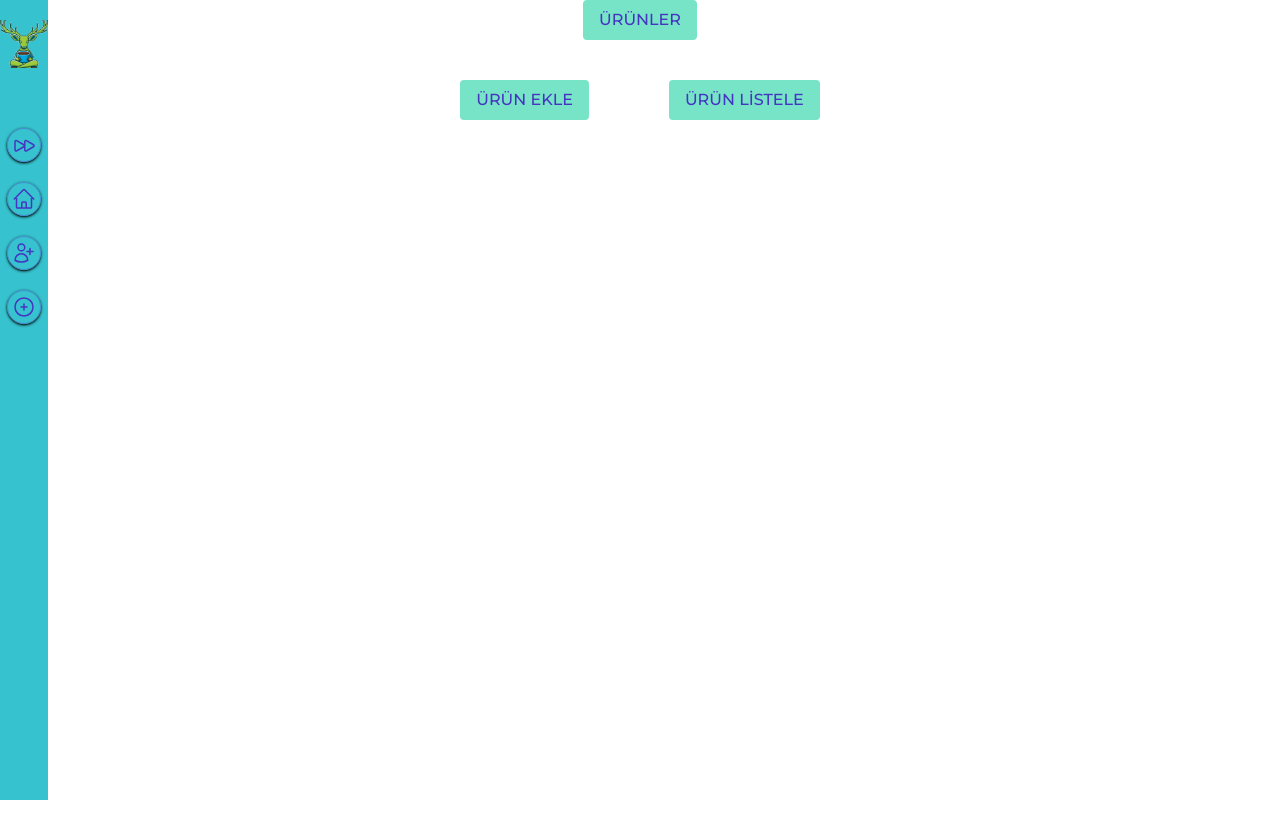
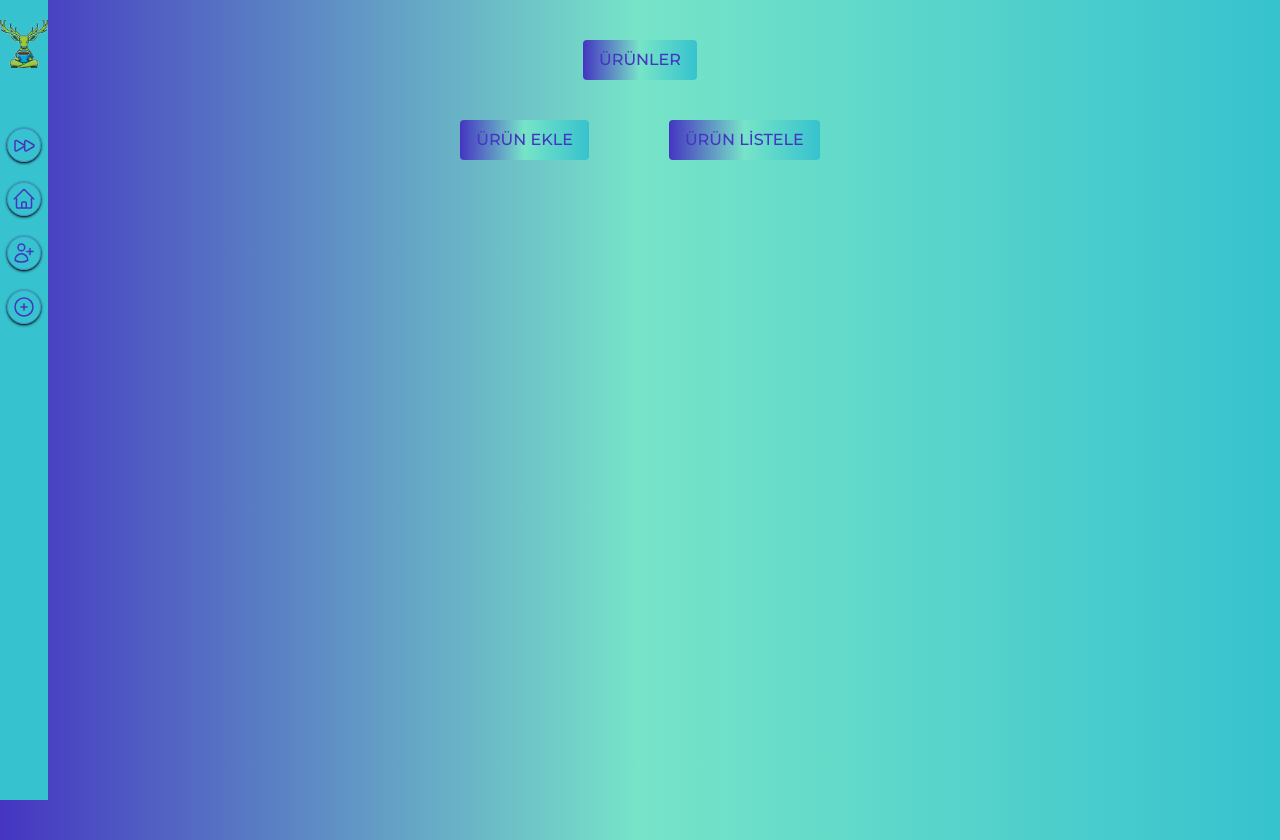
Before and after one commit to ekobis/ekobis-fe, a React (Vite) app in the folder ekobis/: page /urun in a window 1280 px wide. Before the commit the page ends 800 px from the top, so only its background shows below. Built offline with nearby package versions, Linux system fonts and the light colour scheme.

Commit message:
style added

```diff
--- a/ekobis/src/App.jsx
+++ b/ekobis/src/App.jsx
@@ -6,7 +6,7 @@ import SideRoutes from "./components/route/SideRoutes";
 export default function App() {
   return (
     <>
-    <div className="flex flex-row">
+    <div className="flex flex-row bg-gradient-to-r from-customPurple via-customGreen to-customCyan">
     <Navbar />
     <div className="w-screen">
     <SideRoutes />
--- a/ekobis/src/pages/Home.jsx
+++ b/ekobis/src/pages/Home.jsx
@@ -4,7 +4,7 @@ import Footer from '../components/Footer';
 export default function Home() {
   return (
     <>
-      <div className="container mx-auto mt-10 p-6">
+      <div className="container mx-auto mt-10 p-6 ">
         {/* Hero Section */}
         <section id="home" className="bg-white p-10 rounded-lg shadow-lg mb-10">
           <h2 className="text-4xl font-bold text-customBlue mb-4">
--- a/ekobis/src/pages/Products/Products.jsx
+++ b/ekobis/src/pages/Products/Products.jsx
@@ -2,13 +2,14 @@ import { Link, Outlet } from "react-router-dom";
 
 export default function Products() {
   return (
-    <div className="flex flex-col w-screen mx-auto items-center justify-start">
-      <h1 className="px-4 py-2 bg-customGreen text-customPurple rounded">ÜRÜNLER</h1>
+    <div className="flex flex-col w-screen h-screen mx-auto items-center justify-start mt-10">
+      <h1 className="px-4 py-2 bg-gradient-to-r from-customPurple via-customGreen to-customCyan rounded hover:bg-gradient-to-r hover:from-customCyan hover:via-customGreen hover:to-customPurple transition-all duration-900 text-customPurple">ÜRÜNLER</h1>
       <div className="flex flex-row gap-20 mt-10 mb-2">
-        <Link to="urunekle" className="px-4 py-2 bg-customGreen text-customPurple rounded">
+        <Link to="urunekle" className="px-4 py-2 bg-gradient-to-r from-customPurple via-customGreen to-customCyan  hover:bg-gradient-to-r hover:from-customCyan hover:via-customGreen hover:to-customPurple rounded text-customPurple transition-all duration-1000">
           ÜRÜN EKLE
         </Link>
-        <Link to="urunlistele" className="px-4 py-2 bg-customGreen text-customPurple rounded">
+
+        <Link to="urunlistele" className="px-4 py-2 bg-gradient-to-r from-customPurple via-customGreen to-customCyan text-customPurple hover:bg-gradient-to-r hover:from-customCyan hover:via-customGreen hover:to-customPurple rounded">
           ÜRÜN LİSTELE
         </Link>
       </div>
--- a/ekobis/src/pages/Products/UrunListele.jsx
+++ b/ekobis/src/pages/Products/UrunListele.jsx
@@ -51,7 +51,7 @@ export default function UrunListele() {
   }
 
   return (
-    <div className="w-11/12 md:w-3/4 lg:w-1/2 mx-auto bg-gray-50 mt-10 p-4 rounded-lg shadow-md">
+    <div className="w-11/12 md:w-3/4 lg:w-1/2 mx-auto bg-gradient-to-r from-customPurple via-customGreen to-customCyan mt-10 p-4 rounded-lg shadow-md">
       <h1 className="text-2xl font-bold mb-4 text-customPurple">
         Ürün Listele
       </h1>
--- a/ekobis/tailwind.config.js
+++ b/ekobis/tailwind.config.js
@@ -30,5 +30,10 @@ export default {
       },
     },
   },
+  variants: {
+    extend: {
+      backgroundImage: ['hover', 'focus'],
+    },
+  },
   plugins: [],
 }
```
